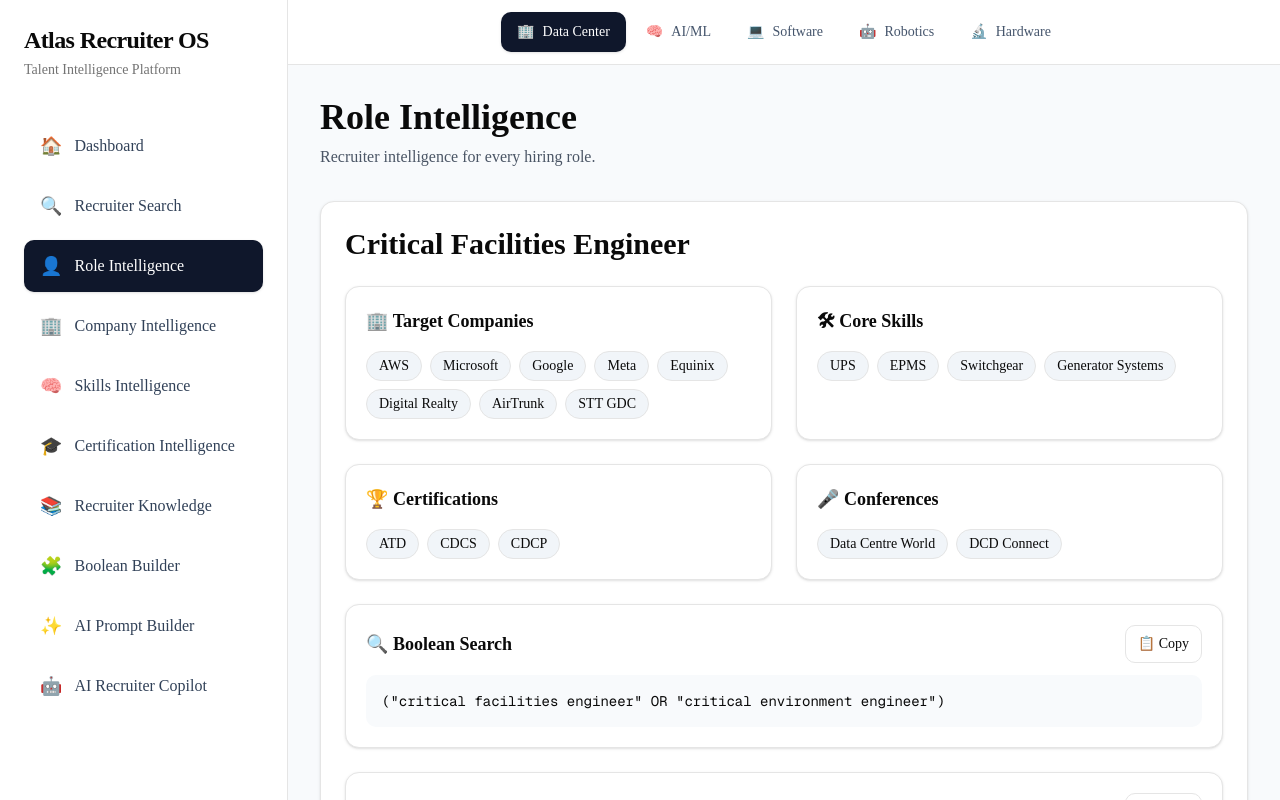
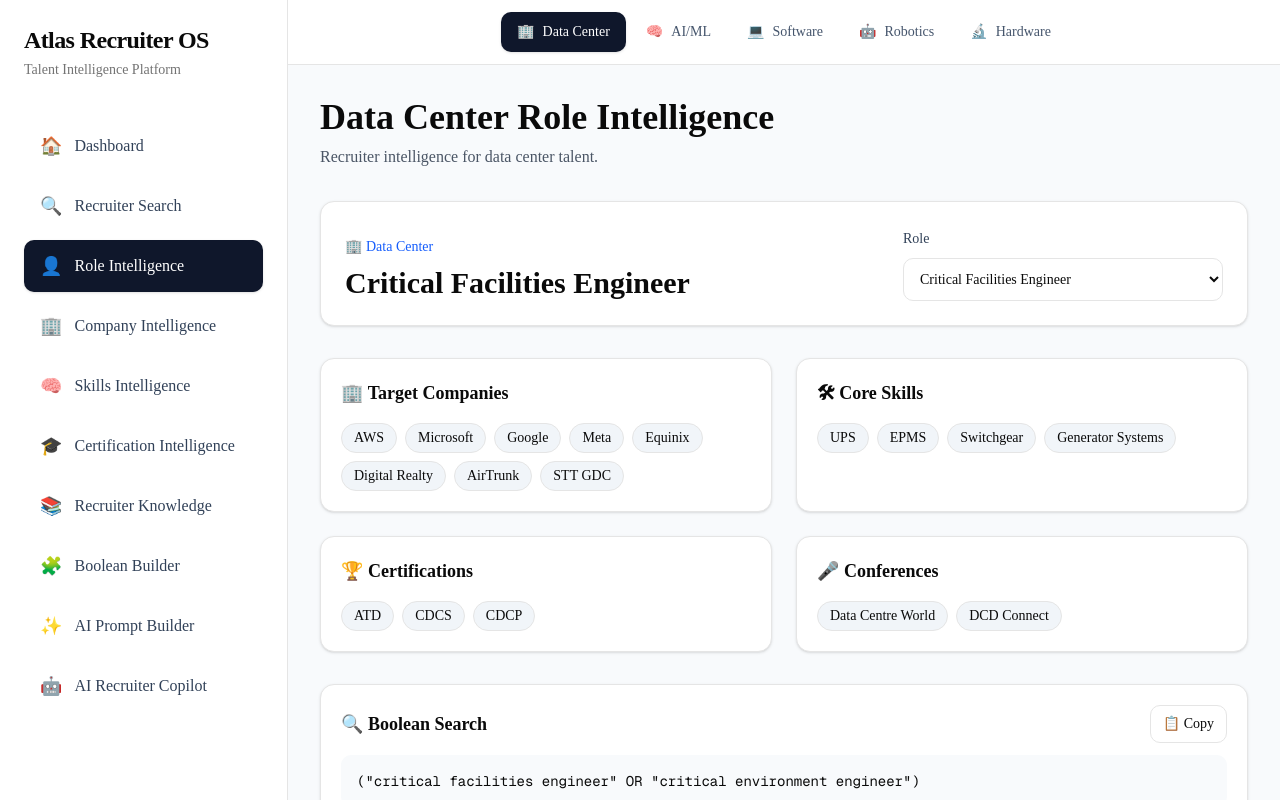
Before and after one commit to rajhrk/atlas-recruiter-os, a Next.js app in the folder web/: page /role-intelligence in a window 1280 px wide. Shown: the top 800 px of the page. Built offline with nearby package versions, Linux system fonts and the light colour scheme.

Commit message:
feat: make role intelligence domain aware

```diff
--- a/web/app/role-intelligence/page.tsx
+++ b/web/app/role-intelligence/page.tsx
@@ -1,9 +1,11 @@
 "use client";
 
-import { useEffect, useState } from "react";
+import { useEffect, useMemo, useState } from "react";
 import { useSearchParams } from "next/navigation";
 
 import { atlasRoles } from "@/data/atlas/roles";
+import { TALENT_DOMAINS } from "@/lib/atlas/talentDomains";
+import { useAtlas } from "@/context/AtlasContext";
 
 import InfoCard from "@/components/atlas/InfoCard";
 import CopyButton from "@/components/atlas/CopyButton";
@@ -12,112 +14,110 @@
 
 function RoleIntelligenceContent() {
   const searchParams = useSearchParams();
+  const { selectedDomain, selectedRole, setSelectedRole } = useAtlas();
 
-  const [selectedRoleId, setSelectedRoleId] = useState(
-    atlasRoles[0]?.roleId ?? ""
+  const domain = TALENT_DOMAINS.find((item) => item.id === selectedDomain)!;
+
+  const domainAtlasRoles = useMemo(
+    () => atlasRoles.filter((role) => domain.roles.includes(role.role as never)),
+    [domain],
   );
+
+  const availableRoles = useMemo(
+    () => Array.from(new Set([...domain.roles, ...domainAtlasRoles.map((role) => role.role)])),
+    [domain, domainAtlasRoles],
+  );
+
+  const [localRole, setLocalRole] = useState(selectedRole);
 
   useEffect(() => {
     const roleName = searchParams.get("role");
+    const nextRole = roleName && availableRoles.includes(roleName)
+      ? roleName
+      : availableRoles.includes(selectedRole)
+        ? selectedRole
+        : domain.defaultRole;
 
-    if (!roleName) return;
+    setLocalRole(nextRole);
+    setSelectedRole(nextRole);
+  }, [searchParams, availableRoles, selectedRole, domain.defaultRole, setSelectedRole]);
 
   const role = atlasRoles.find(
-      (r) => r.role.toLowerCase() === roleName.toLowerCase()
+    (item) => item.role.toLowerCase() === localRole.toLowerCase(),
   );
 
-    if (role) {
-      setSelectedRoleId(role.roleId);
-    }
-  }, [searchParams]);
-
-  const role =
-    atlasRoles.find((r) => r.roleId === selectedRoleId) ??
-    atlasRoles[0];
-
-  if (!role) {
-    return (
-      <main className="p-6">
-        <h1 className="text-3xl font-bold">
-          Role Intelligence
-        </h1>
-
-        <p>No roles available.</p>
-      </main>
-    );
-  }
+  const isConfiguredRole = Boolean(role);
+  const preview = domain.preview;
 
   return (
-    <main className="mx-auto max-w-7xl p-8 space-y-8">
+    <main className="mx-auto max-w-7xl space-y-8 p-8">
       <AtlasHeader
-        title="Role Intelligence"
-        description="Recruiter intelligence for every hiring role."
+        title={`${domain.label} Role Intelligence`}
+        description={`Recruiter intelligence for ${domain.label.toLowerCase()} talent.`}
       />
 
-      <div className="rounded-xl border bg-white p-6 shadow-sm space-y-6">
+      <div className="rounded-xl border bg-white p-6 shadow-sm">
+        <div className="flex flex-col gap-4 md:flex-row md:items-end md:justify-between">
           <div>
-          <h2 className="text-3xl font-bold">
-            {role.role}
-          </h2>
+            <div className="text-sm font-medium text-blue-600">
+              {domain.icon} {domain.label}
+            </div>
+            <h2 className="mt-2 text-3xl font-bold">{localRole}</h2>
+          </div>
+
+          <div className="w-full md:w-80">
+            <label className="text-sm font-medium text-slate-700">Role</label>
+            <select
+              value={localRole}
+              onChange={(event) => {
+                setLocalRole(event.target.value);
+                setSelectedRole(event.target.value);
+              }}
+              className="mt-2 w-full rounded-lg border bg-white px-3 py-3 text-sm"
+            >
+              {availableRoles.map((item) => (
+                <option key={item} value={item}>{item}</option>
+              ))}
+            </select>
+          </div>
+        </div>
       </div>
 
       <div className="grid gap-6 md:grid-cols-2">
-          <InfoCard
-            title="🏢 Target Companies"
-            items={role.targetCompanies}
-          />
-
-          <InfoCard
-            title="🛠 Core Skills"
-            items={role.coreSkills}
-          />
-
-          <InfoCard
-            title="🏆 Certifications"
-            items={role.certifications}
-          />
-
-          <InfoCard
-            title="🎤 Conferences"
-            items={role.conferences}
-          />
+        <InfoCard title="🏢 Target Companies" items={role?.targetCompanies ?? preview.targetCompanies} />
+        <InfoCard title="🛠 Core Skills" items={role?.coreSkills ?? preview.coreSkills} />
+        <InfoCard title="🏆 Certifications" items={role?.certifications ?? preview.certifications} />
+        <InfoCard title="🎤 Conferences" items={role?.conferences ?? preview.conferences} />
       </div>
 
       <div className="rounded-xl border bg-white p-5 shadow-sm">
         <div className="mb-3 flex items-center justify-between">
-            <h3 className="text-lg font-semibold">
-              🔍 Boolean Search
-            </h3>
-
-            <CopyButton text={role.booleanSearch} />
+          <h3 className="text-lg font-semibold">🔍 Boolean Search</h3>
+          {role && <CopyButton text={role.booleanSearch} />}
         </div>
-
         <pre className="overflow-x-auto rounded-lg bg-slate-50 p-4 text-sm">
-            {role.booleanSearch}
+          {role?.booleanSearch ?? `(${availableRoles.map((item) => `"${item}"`).join(" OR ")})`}
         </pre>
       </div>
 
       <div className="rounded-xl border bg-white p-5 shadow-sm">
         <div className="mb-3 flex items-center justify-between">
-            <h3 className="text-lg font-semibold">
-              🤖 AI Recruiter Prompt
-            </h3>
-
-            <CopyButton text={role.aiPrompt} />
+          <h3 className="text-lg font-semibold">🤖 AI Recruiter Prompt</h3>
+          {role && <CopyButton text={role.aiPrompt} />}
         </div>
-
         <p className="rounded-lg bg-slate-50 p-4">
-            {role.aiPrompt}
+          {role?.aiPrompt ?? `Build a sourcing strategy for ${localRole} candidates in the ${domain.label} talent domain.`}
         </p>
       </div>
 
       <div className="rounded-xl border bg-white p-5 shadow-sm">
-          <h3 className="mb-3 text-lg font-semibold">
-            📝 Recruiter Notes
-          </h3>
-
-          <p>{role.recruiterNotes}</p>
-        </div>
+        <h3 className="mb-3 text-lg font-semibold">📝 Recruiter Notes</h3>
+        <p>{role?.recruiterNotes ?? preview.notes}</p>
+        {!isConfiguredRole && (
+          <p className="mt-3 text-sm text-slate-500">
+            This role is part of the new domain taxonomy. Detailed role intelligence will be populated as Phase 2 domain knowledge is expanded.
+          </p>
+        )}
       </div>
     </main>
   );
```
Lines whose indentation alone changed are shown as unchanged.
